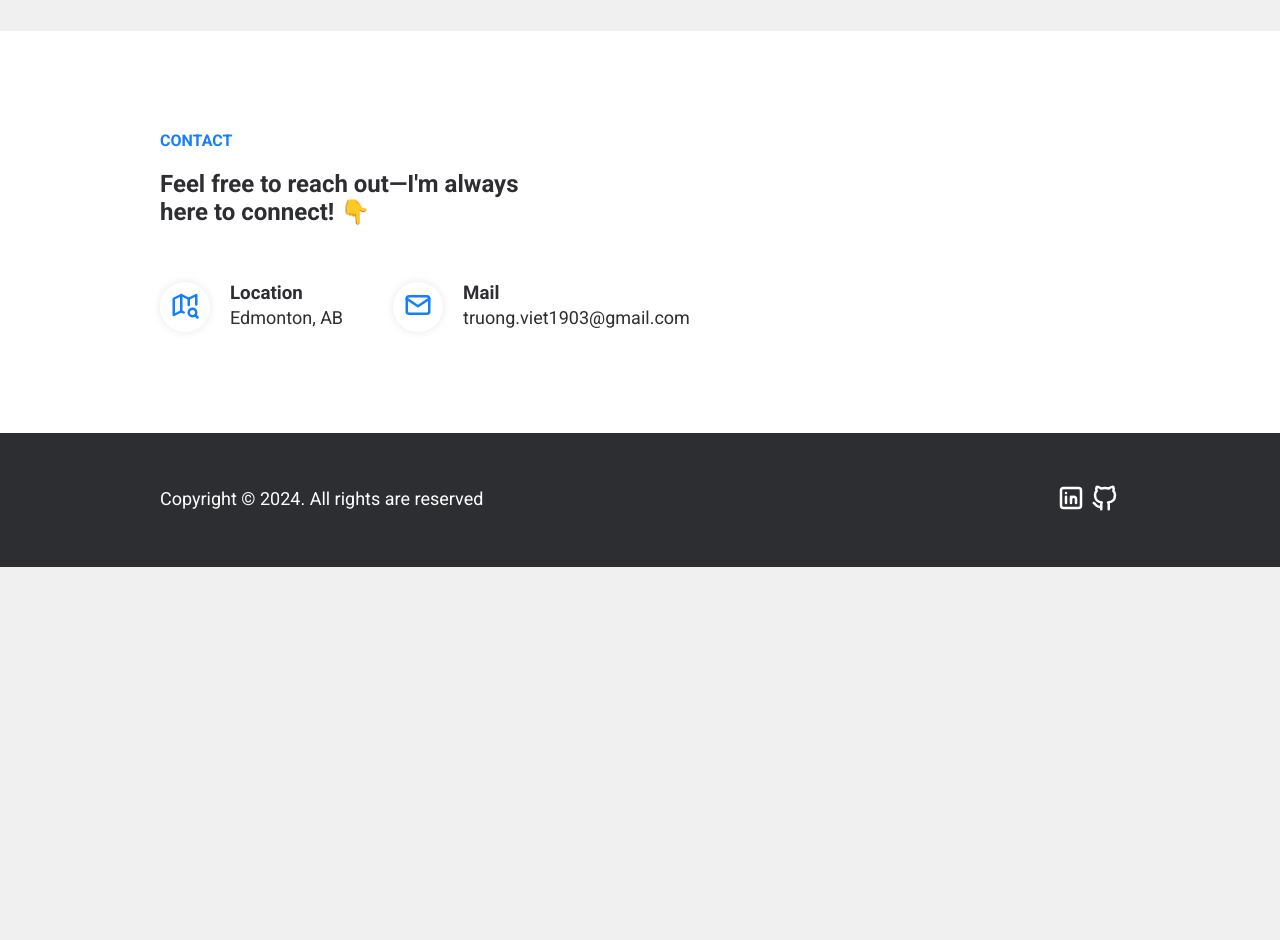
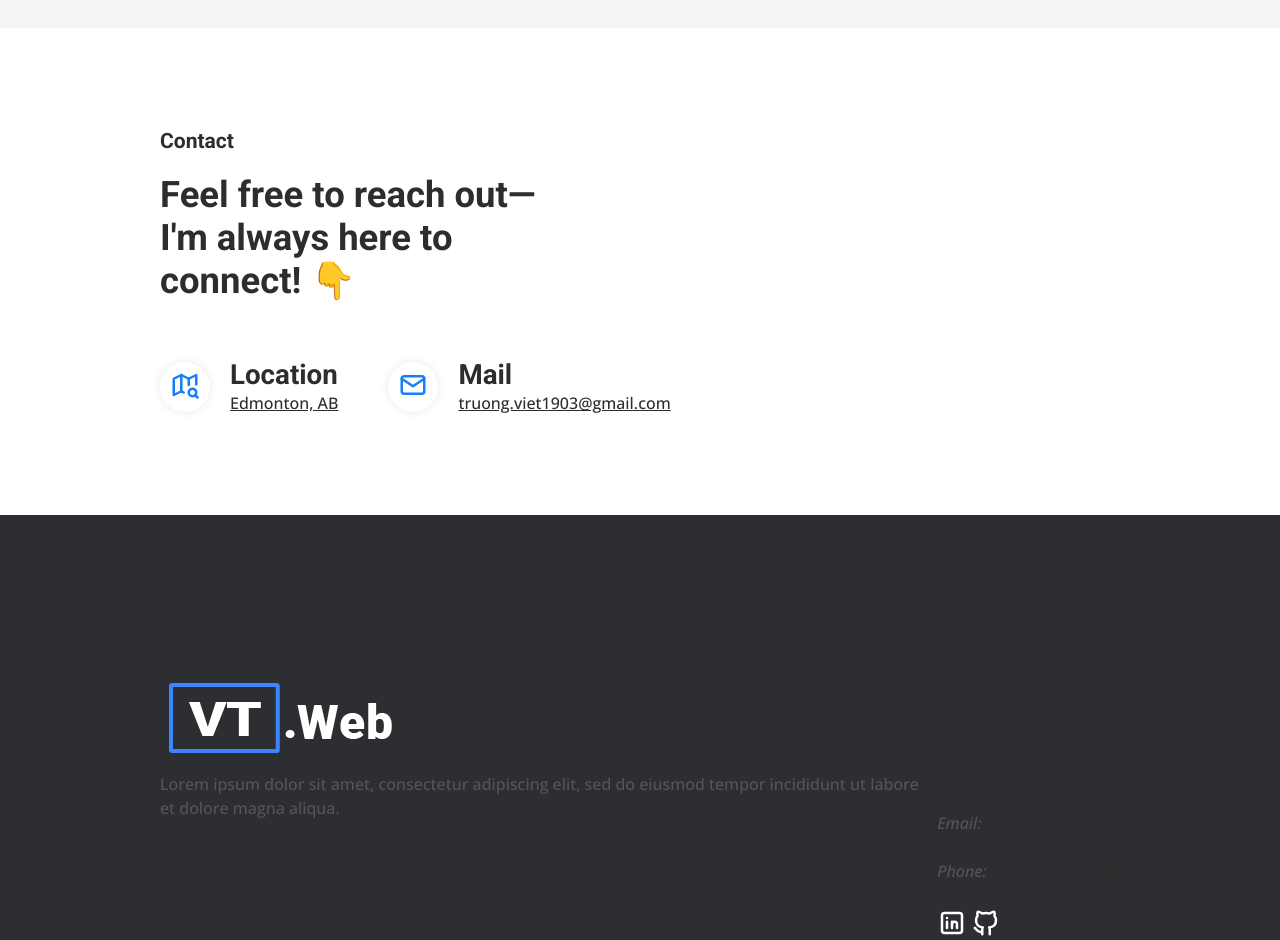
Before and after one commit to Viettruong1903/viettruong1905-website, a website: page index.html in a window 1280 px wide. Shown: the part 1860-2800 px from the top of the page. Before the commit the page ends 2427 px from the top, so only its background shows below. Drawn offline with nearby package versions, Linux system fonts and the light colour scheme.

Commit message:
adding semantic html and global scss

```diff
--- a/css/index.css
+++ b/css/index.css
@@ -1,55 +1,22 @@
-* {
-  padding: 0;
-  margin: 0;
-  scroll-behavior: smooth;
-}
-
-body {
-  padding: 0;
-  margin: 0;
-  font-family: 'Roboto', sans-serif;
-  background-color: #f0f0f0;
-  color: #2d2e32;
-}
-
-
-p {
-    color: #555;
-    font-weight: 400;
-    line-height: 1.6;
-    font-size: 18px;
-
-}
-
-a {
-  color: #2d2e32;
-  text-decoration: none;
-  cursor: pointer;
-}
-
-a:hover {
-  color: #147efb;
-  transition: 0.4s;
-}
-
-h4 {
-  text-transform: uppercase;
-  color: #147efb;
-}
 
 header {
-  display: flex;
-  justify-content: space-between;
   align-items: center;
   background-color: #fff;
   box-shadow: 0 0 10px rgba(0,0,0,.09);
   height: auto;
-  padding: 25px 50px;
-  z-index: 200;
+  z-index: 2;
   position: fixed;
   left: 0;
   top: 0;
   right: 0;
+}
+
+.maxWidth-1140px{
+  max-width: 1140px;
+  margin: 0 auto;
+  display: flex;
+  justify-content: space-between;
+  align-items: center;
 }
 
 header nav ul {
@@ -103,9 +70,6 @@ header nav ul li {
   gap: 25px;
 }
 
-h1 {
-  font-size: 48px;
-}
 
 .waving-hand {
   width: 50px;
@@ -167,6 +131,7 @@ h1 {
 .aboutMe-section {
   background-color: #fff;
   padding: 80px 0;
+
 }
 
 .aboutMe-section div {
--- a/index.html
+++ b/index.html
@@ -7,15 +7,24 @@
   <!-- font -->
   <link rel="preconnect" href="https://fonts.googleapis.com">
   <link rel="preconnect" href="https://fonts.gstatic.com" crossorigin>
-  <link href="https://fonts.googleapis.com/css2?family=Roboto:ital,wght@0,100;0,300;0,400;0,500;0,700;0,900;1,100;1,300;1,400;1,500;1,700;1,900&display=swap" rel="stylesheet">
+  <link href="https://fonts.googleapis.com/css2?family=Open+Sans:ital,wght@0,300..800;1,300..800&family=Roboto:ital,wght@0,100..900;1,100..900&display=swap" rel="stylesheet">
+
   <!-- link -->
   <link rel="stylesheet" href="css/index.css">
+  <link rel="stylesheet" href="scss/styles.css">
   <title>Viet Truong | Front-End Developer</title>
 </head>
 <body>
   <div class="root">
     <header>
-      <h3 class="logo"><a href="index.html">VietTruong.dev</a></h3>
+      <div class="maxWidth-1140px">
+
+        <div class="logo">
+          <a href="index.html">
+            <img src="img/logo-whitebg.png" alt="Website Logo">
+          </a>
+        </div>
+
         <nav>
           <ul>
             <li><a href="index.html" onclick="scrollToTop(); return false;">Home</a></li>
@@ -24,6 +33,8 @@
             <li><a href="#contact">Contact</a></li>
           </ul>
         </nav>
+
+      </div>
     </header>
     <main>
       <section id="home" class="hero">
@@ -111,9 +122,69 @@
           </div>
         </div>
       </section>
+
       <footer>
+        <div class="footer-container">
+
+          <section class="branding-container">
+            <div class="logo">
+              <a href="index.html">
+                <img src="img/logo-blackground.png" alt="Website Logo">
+              </a>
+            </div>
+            <p>Lorem ipsum dolor sit amet, consectetur adipiscing elit, sed do eiusmod tempor incididunt ut labore et dolore magna aliqua. </p>
+
+            <a href="contact.html">Contact me</a>
+          </section>
+
+          <section class="information-container">
+            <section>
               <div>
-          <p class="footer-p">Copyright © 2024. All rights are reserved</p>
+                <h4>Browses</h4>
+                <!-- line -->
+              </div>
+              <nav aria-label="footer-navigation">
+                <ul>
+                  <li><a href="index.html" onclick="scrollToTop(); return false;">Home</a></li>
+                  <li><a href="about.html">Abouts</a></li>
+                  <li><a href="#projects">Projects</a></li>
+                </ul>
+              </nav>
+            </section>
+
+            <section>
+              <div>
+                <h4>Web Services</h4>
+                <!-- line -->
+              </div>
+              <nav aria-label="footer-navigation">
+                <ul>
+                  <li><a href="#" onclick="scrollToTop(); return false;">Website Design & Development</a></li>
+                  <li><a href="#">Website Speed Optimization</a></li>
+                  <li><a href="#">Ranking Website on Google</a></li>
+                </ul>
+              </nav>
+            </section>
+
+            <section>
+              <div>
+                <div>
+                  <h4>Contact me</h4>
+                  <!-- line -->
+                </div>
+
+                <address>
+                  <p>Email: <a href="mailto:zeronam34@gmail.com">zeronam34@gmail.com</a></p>
+                  <p>Phone: <a href="tel:+17806042490">+1 (780) 604-2490</a></p>
+                </address>
+              </div>
+
+              <div>
+                <div>
+                  <h4>Social</h4>
+                  <!-- line -->
+                </div>
+
                 <div class="footerc__socials">
                   <a aria-label="linkedin" target="_blank" rel="noreferrer" href="https://www.linkedin.com/in/stefan-topalovic-dev/">
                     <svg xmlns="http://www.w3.org/2000/svg" width="30" height="30" viewBox="0 0 24 24" fill="none" stroke="#fff" stroke-width="2" stroke-linecap="round" stroke-linejoin="round" class="tabler-icon tabler-icon-brand-linkedin">
@@ -130,6 +201,14 @@
                   </a>
                 </div>
               </div>
+            </section>
+
+          </section>
+        </div>
+        <small>
+          &copy; 2025 Best Day Ever Vacations. All rights reserved. <a href="privacy.html">Privacy Policy</a> | <a href="terms.html">Terms of Service</a>
+        </small>
+
       </footer>
     </main>
   </div>
--- /dev/null
+++ b/scss/styles.scss
@@ -0,0 +1,54 @@
+$primary-color: #3a86ff;
+$hover-color: #2e69cc;
+$white-color: #ffffff;
+$background-light-color: #f5f5f5;
+$text-color: #2d2d2d;
+$text-light-color: #555;
+
+* {
+  padding: 0;
+  margin: 0;
+  scroll-behavior: smooth;
+}
+
+
+body {
+	font-family: 'Roboto';
+  background-color: $background-light-color;
+  color: $text-color;
+
+  h1 {
+    font-size: 3rem;
+  }
+  h2 {
+    font-size: 2.28rem;
+  }
+  h3 {
+    font-size: 1.732rem;
+  }
+  h4 {
+    font-size: 1.316rem;
+  }
+  small {
+    font-size: 1rem;
+    color: $white-color;
+  }
+
+  h1, h2, h3, h4 {
+    font-weight: 700;
+  }
+
+  p {
+    color: $text-light-color;
+    font-family: 'Open Sans';
+    font-weight: 500;
+    font-size: 1rem;
+    line-height: 1.5;
+  }
+
+  a {
+    color: $text-color;
+    cursor: pointer;
+  }
+
+}
```
Also changed, not shown: package.json (added, +16 -0 lines), img/logo-blackground.png (added), img/logo-whitebg.png (added), scss/styles.css (added), 3 other files. Lines whose indentation alone changed are shown as unchanged.
